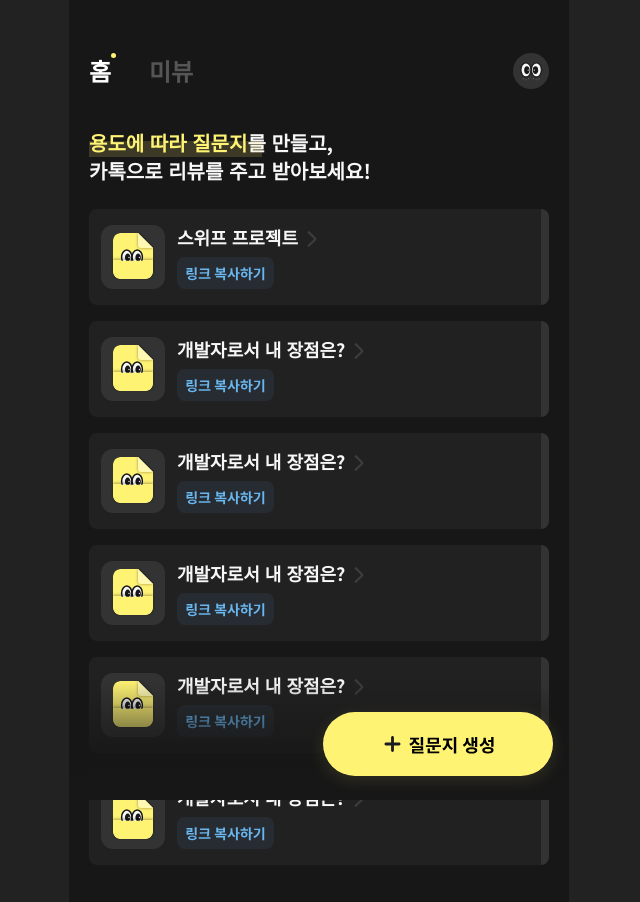
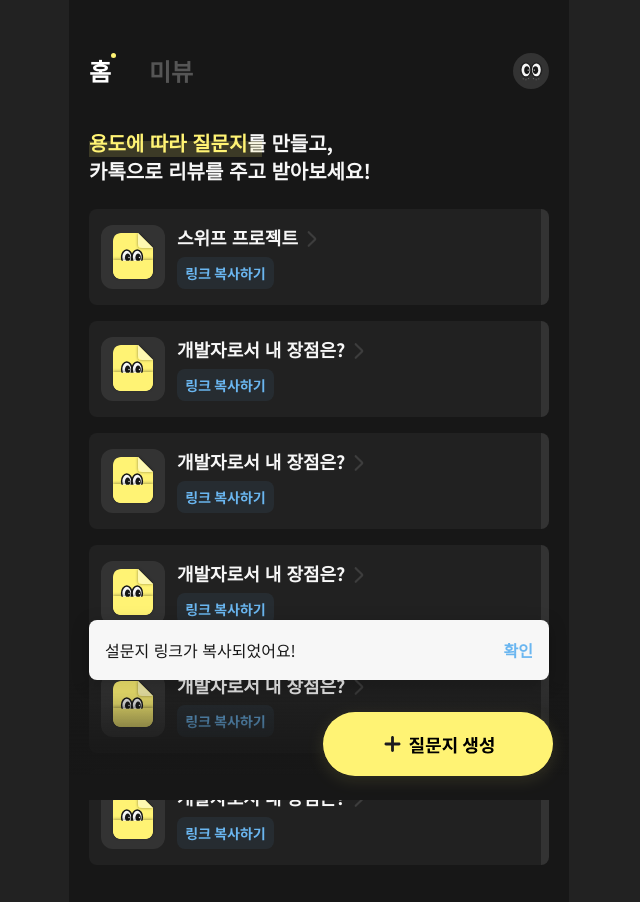
Before and after one commit to meView/meView_Front, a React (Create React App) app: page /home in a window 1280 px wide. Both pictures are taken after a click on the picture 546 px from the left and 273 px from the top of the page. Shown: the top 902 px of the page, without its empty margins (321-961 px from the left). Built offline with nearby package versions, Linux system fonts and the light colour scheme.

Commit message:
Add link copy toast

```diff
--- a/public/index.css
+++ b/public/index.css
@@ -22,8 +22,10 @@
   --body-02: 16px;
   --button-02: 16px;
   --button-03: 14px;
+  --font-weight-regular: 400;
   --font-weight-bold: 700;
   --Error: #f5511d;
+  --Success: #6AB6F0;
   --Medium-Emphasis: rgba(255, 255, 255, 0.6);
 }
 
--- a/src/components/home/Bottombar.js
+++ b/src/components/home/Bottombar.js
@@ -1,4 +1,7 @@
+import { useRecoilState } from "recoil";
 import styled from "styled-components";
+import { linkToastState } from "../../recoil/HomeAtom";
+import Toast from "../../util/Toast";
 
 const Container = styled.div`
   position: fixed; /* 화면에 고정 */
@@ -6,6 +9,7 @@ const Container = styled.div`
   max-width: 500px; /* 최대 너비 설정 */
   width: 100%; /* 화면 너비와 같게 설정 */
 `;
+
 const Content = styled.div`
   display: flex;
   justify-content: space-between;
@@ -13,6 +17,8 @@ const Content = styled.div`
   padding-top: 20px;
   background: linear-gradient(180deg, rgba(23, 23, 23, 0) 0%, var(--Gray-15) 80%);
 
+  .leftside {
+  }
   .rightside {
     background: none;
     border: none;
@@ -22,8 +28,14 @@ const Content = styled.div`
 `;
 
 function Bottombar() {
+
+  const [showToast, setShowToast] = useRecoilState(linkToastState);
+
   return (
     <Container>
+      {showToast && <Toast onClick={()=>{
+        setShowToast(false);
+      }}/>}
       <Content>
         <div className="leftside"></div>
         <button className="rightside">
--- a/src/components/home/ListItem.js
+++ b/src/components/home/ListItem.js
@@ -50,14 +50,17 @@ function ListItem(props) {
     <Container>
       <img className="question-icon" alt="question icon" src="./image/question-icon.svg"/>
       <div>
-        <div className="question-title">
+        <div className="question-title" onClick={()=>{
+          /* 질문지 이동 */
+
+        }}>
           <p className="question-text">{props.question_title}</p>
           <img className="arrow-icon" alt="arrow icon" src="./image/arrow-icon.svg"/>
         </div>
         <div className="copy">
           <img className="copy-button" alt="copy button" src="./image/link-copy-button.svg" onClick={()=>{
             /* 링크 복사 */
-
+            props.onLinkClick()
           }}/>
         </div>
       </div>
--- a/src/components/home/ReviewList.js
+++ b/src/components/home/ReviewList.js
@@ -1,6 +1,6 @@
-import { useRecoilValue } from "recoil";
+import { useRecoilState, useRecoilValue } from "recoil";
 import styled from "styled-components";
-import { questionFormState } from "../../recoil/HomeAtom";
+import { linkToastState, questionFormState } from "../../recoil/HomeAtom";
 import ListItem from "./ListItem";
 
 const Container = styled.div`
@@ -30,6 +30,7 @@ const Container = styled.div`
 function ReviewList() {
 
   const reviewList = useRecoilValue(questionFormState);
+  const [showToast, setShowToast] = useRecoilState(linkToastState);
 
   return (
     <Container>
@@ -42,8 +43,13 @@ function ReviewList() {
         {
           reviewList.map((a, i)=>{
             return (
-              <ListItem question_title={a.question_title} question_id={a.question_id} key={i} onClick={()=>{
+              <ListItem question_title={a.question_title} question_id={a.question_id} key={i}
+                onQuestionClick={()=>{
                 /* 프로젝트 질문지 팝업 */
+              }}
+                onLinkClick={()=>{
+                /* 링크 복사하기 */
+                setShowToast(true);
               }}/>
             )
           })
--- a/src/recoil/HomeAtom.js
+++ b/src/recoil/HomeAtom.js
@@ -36,3 +36,8 @@ export const questionFormState = atom({
     }
     ,]
 });
+
+export const linkToastState = atom({
+    key: 'linkToastState',
+    default: false,
+});
--- /dev/null
+++ b/src/util/Toast.js
@@ -0,0 +1,58 @@
+import styled from 'styled-components';
+
+const Container = styled.div`
+  background-color: var(--Gray-02);
+  height: 60px;
+  border-radius: 8px;
+  margin-left: 20px;
+  margin-right: 20px;
+  width: calc(100% - 40px);
+  filter: drop-shadow(0px 4px 8px rgba(0, 0, 0, 0.25));
+
+  .div-box {
+    display: flex;
+    position: absolute;
+    padding-left: 16px;
+    padding-right: 16px;
+    top: 50%;
+    transform: translate(0, -50%);
+    box-sizing: border-box;
+    width: 100%;
+  }
+  .text {
+    color: var(--Gray-15);
+    font-weight: var(--font-weight-regular);
+    font-size: var(--button-02);
+    line-height: 26px;
+    padding-right: 8px;
+    width: 100%;
+    white-space: nowrap;
+  }
+  .button {
+    color: var(--Success);
+    font-weight: var(--font-weight-bold);
+    font-size: var(--button-02);
+    line-height: 26px;
+    width: 100%;
+  }
+  .button-text {
+    float: right;
+  }
+`
+
+function Toast(props) {
+  return (
+    <Container>
+      <div className='div-box'>
+        <div className='text'>설문지 링크가 복사되었어요!</div>
+        <div className='button'>
+          <span className='button-text' onClick={()=>{
+            props.onClick()
+          }}>확인</span>
+        </div>
+      </div>
+    </Container>
+  );
+}
+
+export default Toast;
```
